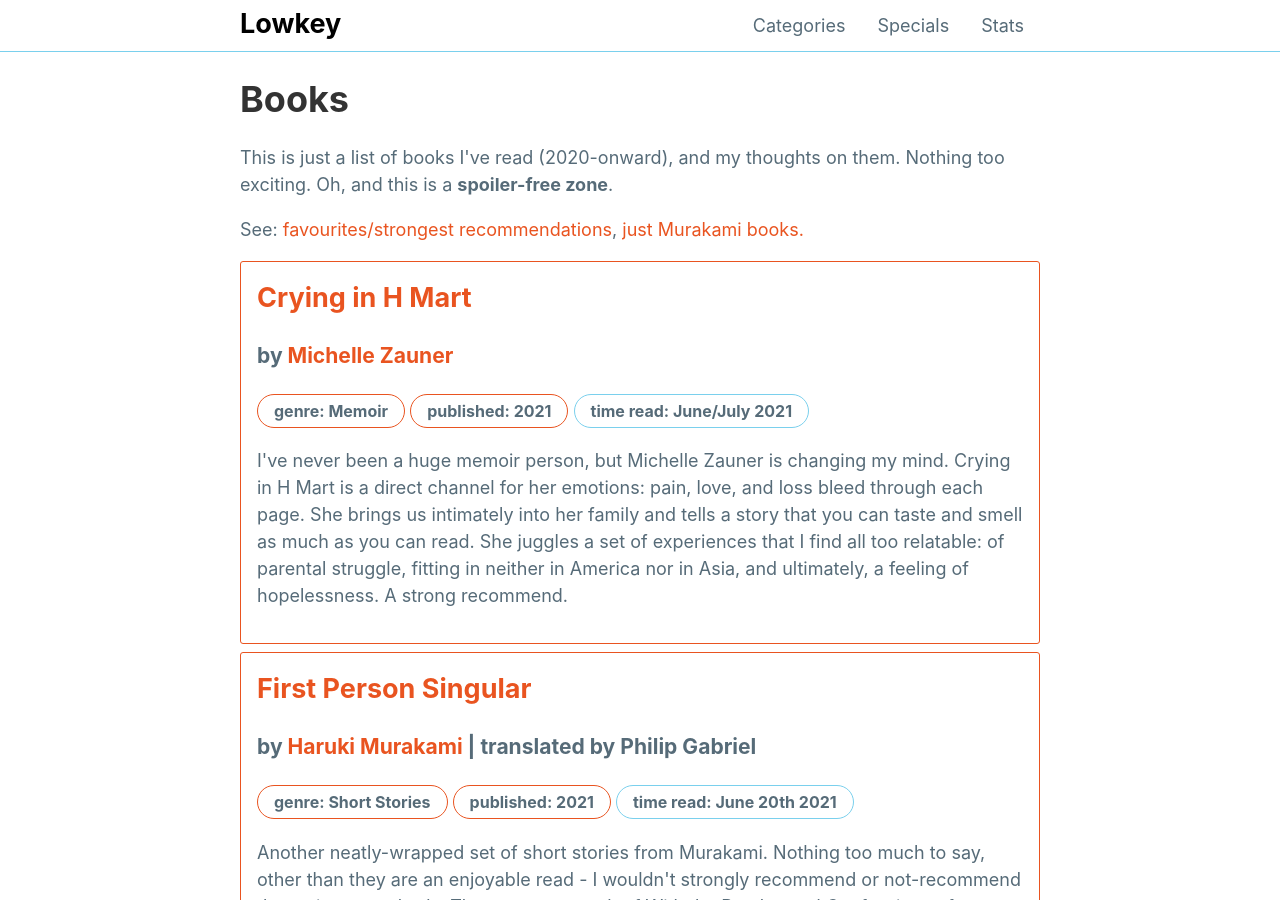
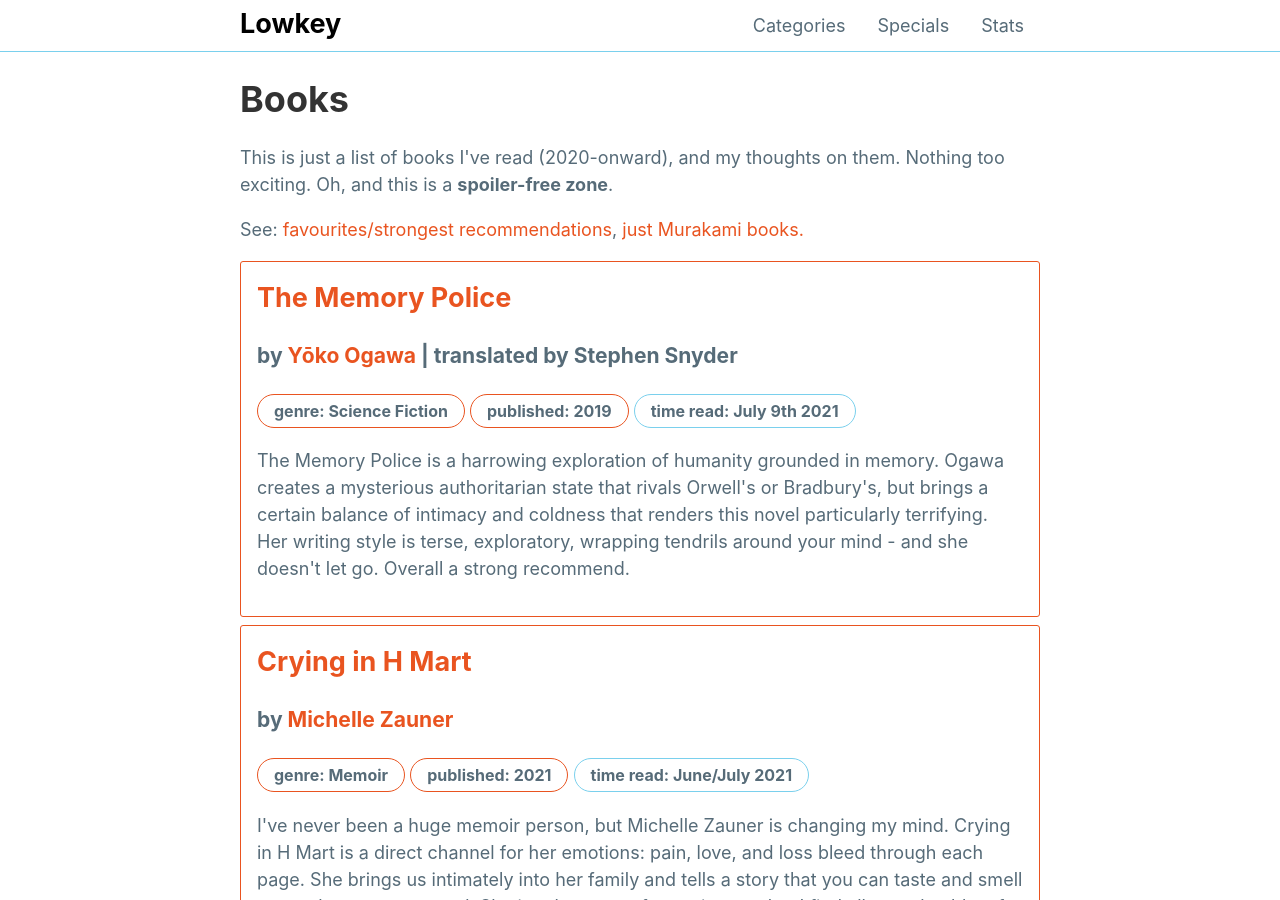
Before and after one commit to mattxwang/lowkey, a Jekyll site: the page built from stats/books.html, in a window 1280 px wide and 900 px high. Built offline with Jekyll 4.4.1, drawn with Linux system fonts in a browser that asks for light colours.

Commit message:
memory police

```diff
--- a/_data/books.yml
+++ b/_data/books.yml
@@ -393,3 +393,13 @@
   strong: true
   thoughts: >
     I've never been a huge memoir person, but Michelle Zauner is changing my mind. Crying in H Mart is a direct channel for her emotions: pain, love, and loss bleed through each page. She brings us intimately into her family and tells a story that you can taste and smell as much as you can read. She juggles a set of experiences that I find all too relatable: of parental struggle, fitting in neither in America nor in Asia, and ultimately, a feeling of hopelessness. A strong recommend.
+memorypolice:
+  title: The Memory Police
+  author: Yōko Ogawa
+  translator: Stephen Snyder
+  genre: Science Fiction
+  year_published: 2019
+  time_read: July 9th 2021
+  strong: true
+  thoughts: >
+    The Memory Police is a harrowing exploration of humanity grounded in memory. Ogawa creates a mysterious authoritarian state that rivals Orwell's or Bradbury's, but brings a certain balance of intimacy and coldness that renders this novel particularly terrifying. Her writing style is terse, exploratory, wrapping tendrils around your mind - and she doesn't let go. Overall a strong recommend.
```
